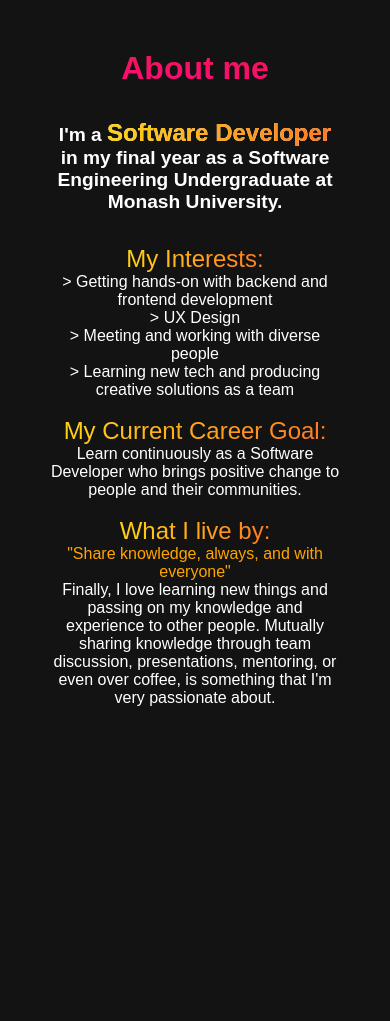
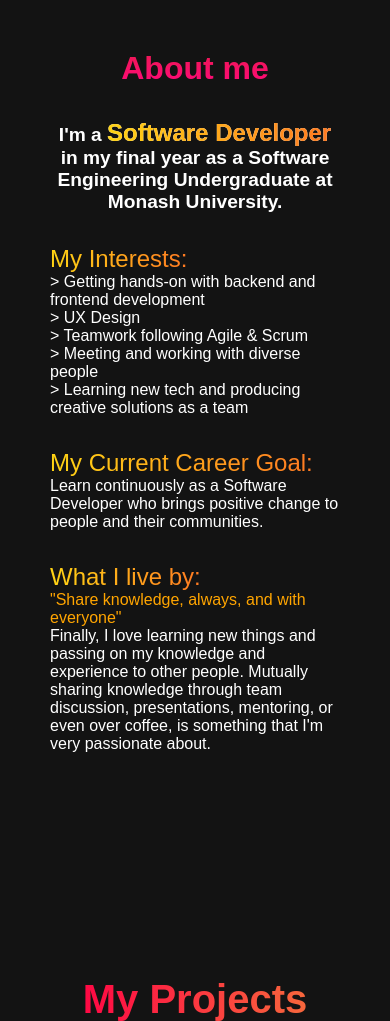
Before and after one commit to dslguo/DG-Website-JS, a PHP site: page / in a window 390 px wide. Shown: the part 1541-2562 px from the top of the page. Run offline with PHP 8.4, Linux system fonts and the light colour scheme.

Commit message:
Style: reformat of About Me section

```diff
--- a/index.html
+++ b/index.html
@@ -72,32 +72,72 @@
             final year as a Software Engineering Undergraduate at Monash
             University.
           </h2>
+          <div class="about_me">
+            <div class="center_content">
+              <div class="my_interests_title">
                 <p>
                   <span>My Interests:</span> <br />
+                </p>
+            </div>
+            <div class="my_interests">
+              <p>
+                <!-- <span>My Interests:</span> <br /> -->
+                > Getting hands-on with backend and frontend development <br />
+                > UX Design <br />
+                > Teamwork following Agile & Scrum <br />
+                > Meeting and working with diverse people <br />
+                > Learning new tech and producing creative solutions as a team
+                <br />
+              </p>
+            </div>
+            <div class="my_career">
+              <p>
+                <span>My Current Career Goal:</span>
+                <br />
+                Learn continuously as a Software Developer who brings positive
+                change to people and their communities.
+                <br />
+              </p>
+            </div>
+            <div class="my_motto">
+              <p>
+                <span>What I live by:</span>
+                <br />
+                <em>"Share knowledge, always, and with everyone"</em> <br />
+                Finally, I love learning new things and passing on my knowledge
+                and experience to other people. Mutually sharing knowledge
+                through team discussion, presentations, mentoring, or even over
+                coffee, is something that I'm very passionate about.
+              </p>
+            </div>
+
+            <!-- <p> -->
+            <!-- <span>My Interests:</span> <br />
               > Getting hands-on with backend and frontend development <br />
               > UX Design <br />
               > Meeting and working with diverse people <br />
               > Learning new tech and producing creative solutions as a team
               <br />
-            <br />
-            <span>My Current Career Goal:</span>
+              <br /> -->
+            <!-- <span>My Current Career Goal:</span>
               <br />
               Learn continuously as a Software Developer who brings positive
               change to people and their communities.
               <br />
-            <br />
-            <span>What I live by:</span>
+              <br /> -->
+            <!-- <span>What I live by:</span> -->
             <!-- <span class="aboutme3"
                 >"Share knowledge, always, and with everyone"
               </span> -->
-            <br />
+            <!-- <br />
               <em>"Share knowledge, always, and with everyone"</em> <br />
-            Finally, I love learning new things and passing on my knowledge and
-            experience to other people. Mutually sharing knowledge through team
-            discussion, presentations, mentoring, or even over coffee, is
+              Finally, I love learning new things and passing on my knowledge
+              and experience to other people. Mutually sharing knowledge through
+              team discussion, presentations, mentoring, or even over coffee, is
               something that I'm very passionate about.
-          </p>
+            </p> -->
             <!-- <button class="main__btn"><a href="#">Schedule Call</a></button> -->
+          </div>
         </div>
       </div>
     </div>
--- a/styles.css
+++ b/styles.css
@@ -382,6 +382,11 @@
   /* -moz-background-clip: text; */
 }
 
+.main__content .my_interests p {
+  margin-top: 0px;
+  margin: 0 auto;
+}
+
 .main__content p {
   margin-top: 1rem;
   font-size: 1rem;
@@ -504,6 +509,12 @@
     margin-top: 1rem;
     font-size: 1rem;
   }
+  .my_interests p {
+    text-align: left;
+    margin-top: 0px;
+    display: inline-block;
+    width: max-content;
+  }
 }
 
 @media screen and (max-width: 480px) {
@@ -529,6 +540,14 @@
 
   .main__content p {
     margin-top: 2rem;
+    text-align: left;
+  }
+
+  .my_interests p {
+    text-align: left;
+    width: 100%;
+    margin-left: 0%;
+    margin-top: 0px;
   }
 
   .main__btn {
```
Lines whose indentation alone changed are shown as unchanged.
